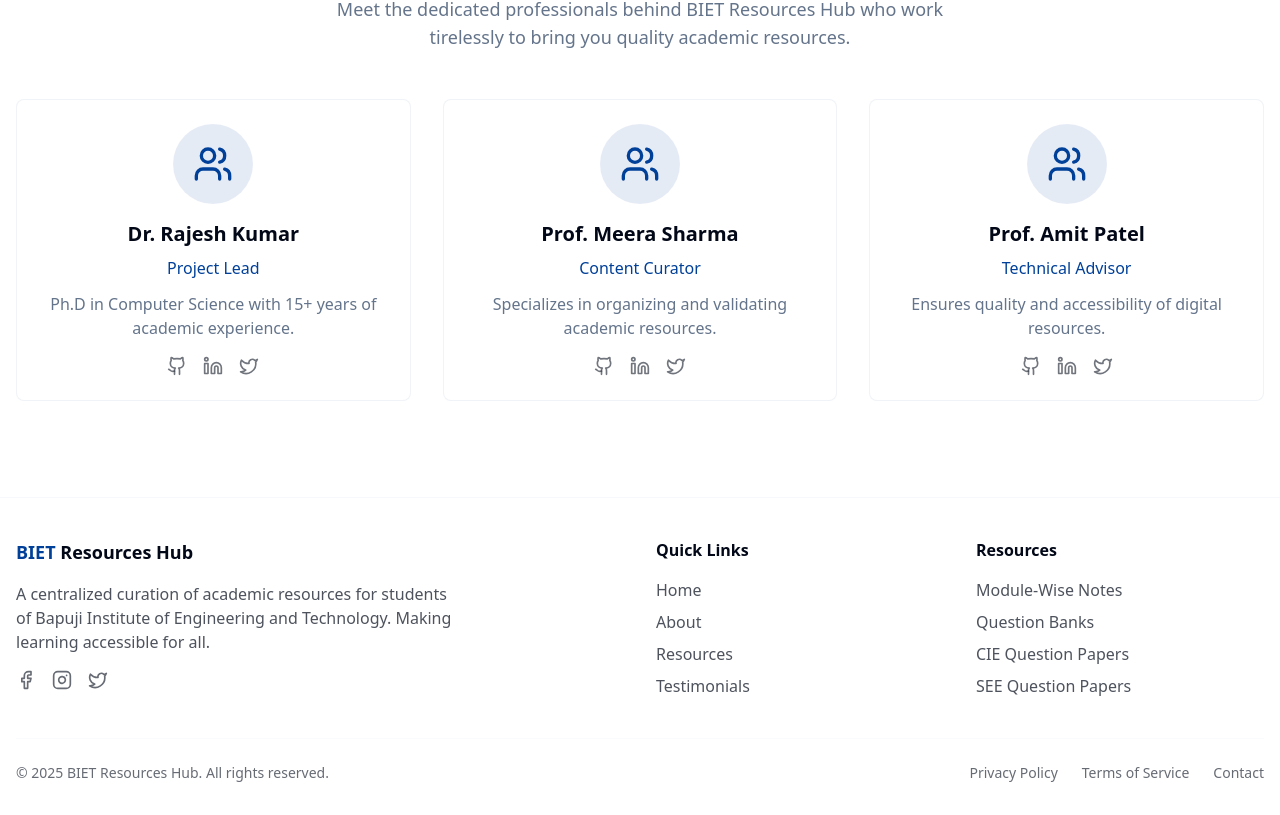
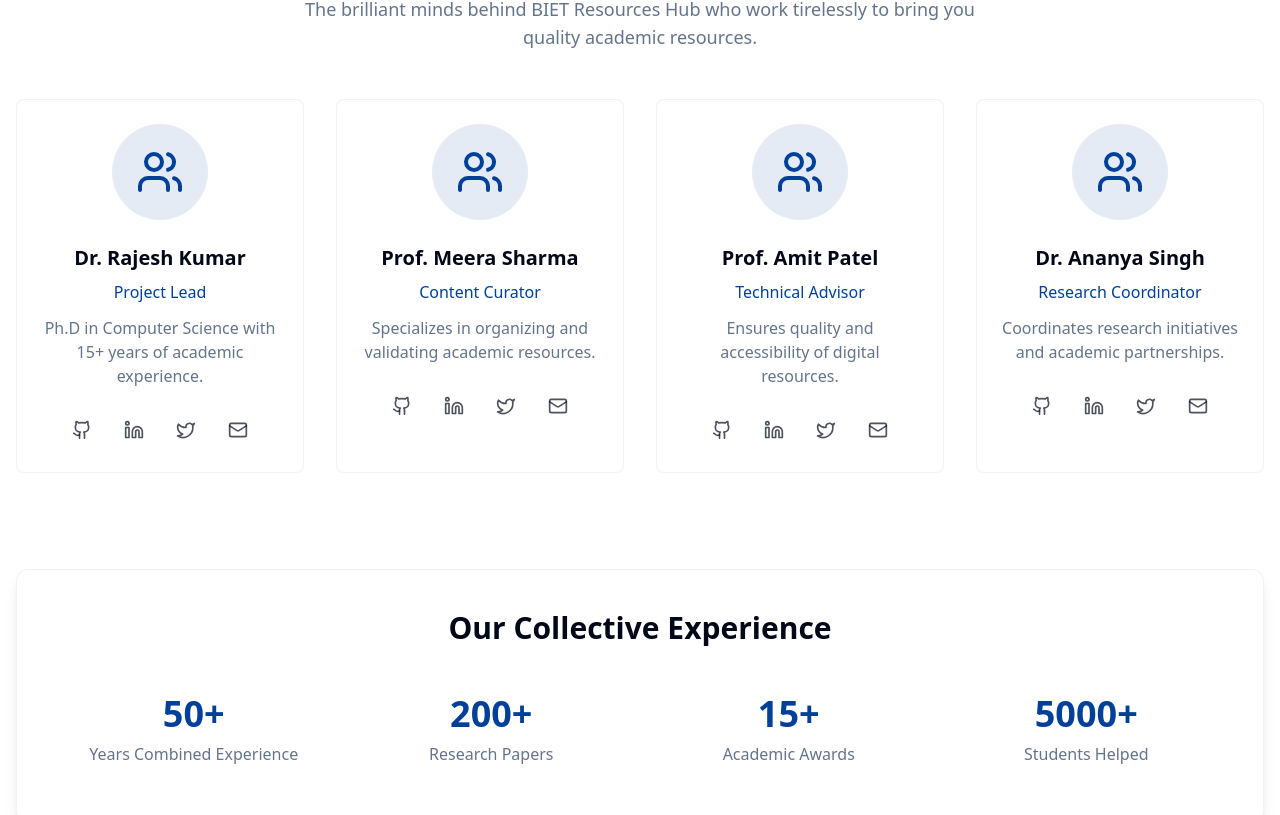
Before and after one commit to BIET-Co/biet-resource-oasis, a React (Vite) app: page /team in a window 1280 px wide. Shown: the part 277-1092 px from the top of the page. Built offline with nearby package versions, Linux system fonts and the light colour scheme.

Commit message:
Fix: Resolve build error
The AI edits didn't result in any changes to the codebase, indicating a build error. This commit aims to address and resolve the underlying issue.

```diff
--- a/src/pages/Team.tsx
+++ b/src/pages/Team.tsx
@@ -2,7 +2,8 @@
 import React from "react";
 import Navbar from "@/components/Navbar";
 import Footer from "@/components/Footer";
-import { Users, Github, Linkedin, Twitter } from "lucide-react";
+import { Users, Github, Linkedin, Twitter, Mail } from "lucide-react";
+import ScrollToTop from "@/components/ScrollToTop";
 
 const Team = () => {
   const teamMembers = [
@@ -10,30 +11,48 @@ const Team = () => {
       name: "Dr. Rajesh Kumar",
       role: "Project Lead",
       description: "Ph.D in Computer Science with 15+ years of academic experience.",
+      image: "/placeholder.svg", // You can replace with actual images later
       social: {
         twitter: "https://twitter.com/drkumar",
         linkedin: "https://linkedin.com/in/drkumar",
-        github: "https://github.com/drkumar"
+        github: "https://github.com/drkumar",
+        email: "mailto:rajesh.kumar@example.com"
       }
     },
     {
       name: "Prof. Meera Sharma",
       role: "Content Curator",
       description: "Specializes in organizing and validating academic resources.",
+      image: "/placeholder.svg",
       social: {
         twitter: "https://twitter.com/meerasharma",
         linkedin: "https://linkedin.com/in/meerasharma",
-        github: "https://github.com/meerasharma"
+        github: "https://github.com/meerasharma",
+        email: "mailto:meera.sharma@example.com"
       }
     },
     {
       name: "Prof. Amit Patel",
       role: "Technical Advisor",
       description: "Ensures quality and accessibility of digital resources.",
+      image: "/placeholder.svg",
       social: {
         twitter: "https://twitter.com/amitpatel",
         linkedin: "https://linkedin.com/in/amitpatel",
-        github: "https://github.com/amitpatel"
+        github: "https://github.com/amitpatel",
+        email: "mailto:amit.patel@example.com"
+      }
+    },
+    {
+      name: "Dr. Ananya Singh",
+      role: "Research Coordinator",
+      description: "Coordinates research initiatives and academic partnerships.",
+      image: "/placeholder.svg",
+      social: {
+        twitter: "https://twitter.com/ananyasingh",
+        linkedin: "https://linkedin.com/in/ananyasingh",
+        github: "https://github.com/ananyasingh",
+        email: "mailto:ananya.singh@example.com"
       }
     },
   ];
@@ -48,40 +67,53 @@ const Team = () => {
           <div className="absolute top-20 right-1/4 w-64 h-64 bg-primary/10 rounded-full blur-3xl -z-10 animate-pulse"></div>
           <div className="absolute bottom-10 left-1/4 w-80 h-80 bg-secondary/10 rounded-full blur-3xl -z-10 animate-pulse"></div>
 
+          {/* Animated grid background */}
+          <div className="absolute inset-0 bg-[linear-gradient(rgba(100,100,100,0.05)_1px,transparent_1px),linear-gradient(90deg,rgba(100,100,100,0.05)_1px,transparent_1px)] bg-[size:40px_40px] -z-10 opacity-60"></div>
+
           <div className="container mx-auto px-4">
             <div className="text-center mb-12 animate-fade-in">
               <div className="flex items-center justify-center mb-4">
                 <Users className="h-10 w-10 text-primary animate-bounce-in" />
               </div>
               <h1 className="text-3xl md:text-4xl font-bold mb-4 bg-gradient-to-r from-primary via-primary/90 to-tertiary bg-clip-text text-transparent">
-                Our Team
+                Meet Our Talented Team
               </h1>
               <p className="text-lg text-muted-foreground max-w-2xl mx-auto">
-                Meet the dedicated professionals behind BIET Resources Hub who work tirelessly to bring you quality academic resources.
+                The brilliant minds behind BIET Resources Hub who work tirelessly to bring you quality academic resources.
               </p>
             </div>
 
-            <div className="grid grid-cols-1 md:grid-cols-2 lg:grid-cols-3 gap-8 mt-12">
+            <div className="grid grid-cols-1 md:grid-cols-2 lg:grid-cols-4 gap-8 mt-12">
               {teamMembers.map((member, index) => (
                 <div
                   key={index}
                   className="group bg-card border border-border/50 rounded-lg p-6 hover:shadow-lg transition-all duration-300 transform hover:-translate-y-2 animate-scale-in"
                   style={{ animationDelay: `${index * 150}ms` }}
                 >
-                  <div className="w-20 h-20 mx-auto mb-4 bg-primary/10 rounded-full flex items-center justify-center group-hover:scale-110 transition-transform duration-300">
-                    <Users className="h-10 w-10 text-primary" />
+                  <div className="relative w-24 h-24 mx-auto mb-6 overflow-hidden rounded-full bg-primary/10 flex items-center justify-center group-hover:scale-110 transition-transform duration-300">
+                    <img
+                      src={member.image}
+                      alt={member.name}
+                      className="w-full h-full object-cover opacity-0"
+                      onError={(e) => {
+                        e.currentTarget.style.opacity = "0";
+                      }}
+                    />
+                    <Users className="absolute h-12 w-12 text-primary" />
                   </div>
-                  <h3 className="text-xl font-semibold text-center mb-2">{member.name}</h3>
+
+                  <h3 className="text-xl font-semibold text-center mb-2 group-hover:text-primary transition-colors">{member.name}</h3>
                   <p className="text-primary text-center mb-3">{member.role}</p>
-                  <p className="text-muted-foreground text-center mb-4">{member.description}</p>
+                  <p className="text-muted-foreground text-center mb-6">{member.description}</p>
 
                   {/* Social Media Links */}
-                  <div className="flex justify-center gap-4 mt-4 opacity-80 hover:opacity-100 transition-opacity">
+                  <div className="flex justify-center gap-4 mt-4">
                     <a
                       href={member.social.github}
                       target="_blank"
                       rel="noopener noreferrer"
-                      className="text-foreground/70 hover:text-primary transition-colors duration-200 hover:scale-110 transform"
+                      className="text-foreground/70 hover:text-primary transition-colors duration-200 hover:scale-125 transform p-2"
+                      aria-label={`${member.name}'s GitHub`}
                     >
                       <Github className="h-5 w-5" />
                     </a>
@@ -89,7 +121,8 @@ const Team = () => {
                       href={member.social.linkedin}
                       target="_blank"
                       rel="noopener noreferrer"
-                      className="text-foreground/70 hover:text-primary transition-colors duration-200 hover:scale-110 transform"
+                      className="text-foreground/70 hover:text-primary transition-colors duration-200 hover:scale-125 transform p-2"
+                      aria-label={`${member.name}'s LinkedIn`}
                     >
                       <Linkedin className="h-5 w-5" />
                     </a>
@@ -97,18 +130,55 @@ const Team = () => {
                       href={member.social.twitter}
                       target="_blank"
                       rel="noopener noreferrer"
-                      className="text-foreground/70 hover:text-primary transition-colors duration-200 hover:scale-110 transform"
+                      className="text-foreground/70 hover:text-primary transition-colors duration-200 hover:scale-125 transform p-2"
+                      aria-label={`${member.name}'s Twitter`}
                     >
                       <Twitter className="h-5 w-5" />
+                    </a>
+                    <a
+                      href={member.social.email}
+                      rel="noopener noreferrer"
+                      className="text-foreground/70 hover:text-primary transition-colors duration-200 hover:scale-125 transform p-2"
+                      aria-label={`Email ${member.name}`}
+                    >
+                      <Mail className="h-5 w-5" />
                     </a>
                   </div>
                 </div>
               ))}
             </div>
+
+            {/* Team stats section with animations */}
+            <div className="mt-24 bg-card border border-border/50 rounded-xl p-10 shadow-lg animate-fade-in">
+              <h2 className="text-2xl md:text-3xl font-bold mb-8 text-center">Our Collective Experience</h2>
+
+              <div className="grid grid-cols-2 md:grid-cols-4 gap-6 text-center">
+                <div className="p-4 transform hover:scale-105 transition-transform duration-300">
+                  <div className="text-4xl font-bold text-primary mb-2 animate-bounce-in" style={{ animationDelay: '200ms' }}>50+</div>
+                  <p className="text-muted-foreground">Years Combined Experience</p>
+                </div>
+
+                <div className="p-4 transform hover:scale-105 transition-transform duration-300">
+                  <div className="text-4xl font-bold text-primary mb-2 animate-bounce-in" style={{ animationDelay: '400ms' }}>200+</div>
+                  <p className="text-muted-foreground">Research Papers</p>
+                </div>
+
+                <div className="p-4 transform hover:scale-105 transition-transform duration-300">
+                  <div className="text-4xl font-bold text-primary mb-2 animate-bounce-in" style={{ animationDelay: '600ms' }}>15+</div>
+                  <p className="text-muted-foreground">Academic Awards</p>
+                </div>
+
+                <div className="p-4 transform hover:scale-105 transition-transform duration-300">
+                  <div className="text-4xl font-bold text-primary mb-2 animate-bounce-in" style={{ animationDelay: '800ms' }}>5000+</div>
+                  <p className="text-muted-foreground">Students Helped</p>
+                </div>
+              </div>
+            </div>
           </div>
         </section>
       </main>
       <Footer />
+      <ScrollToTop />
     </div>
   );
 };
```
